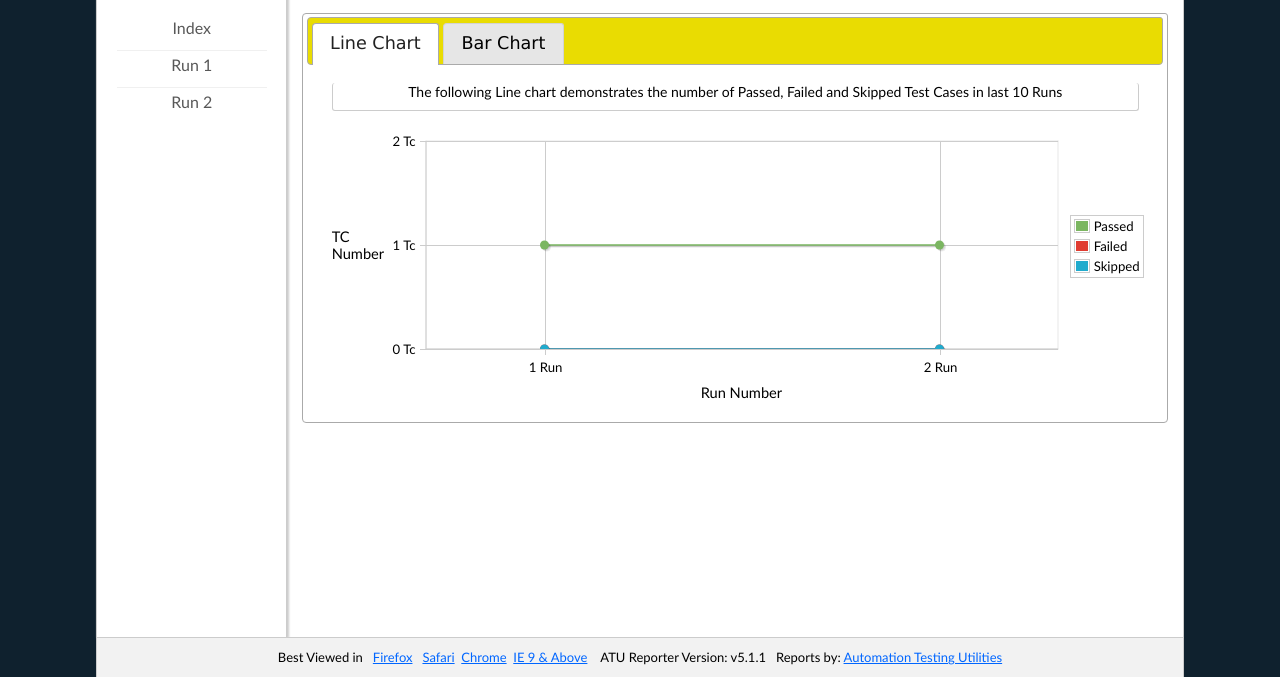
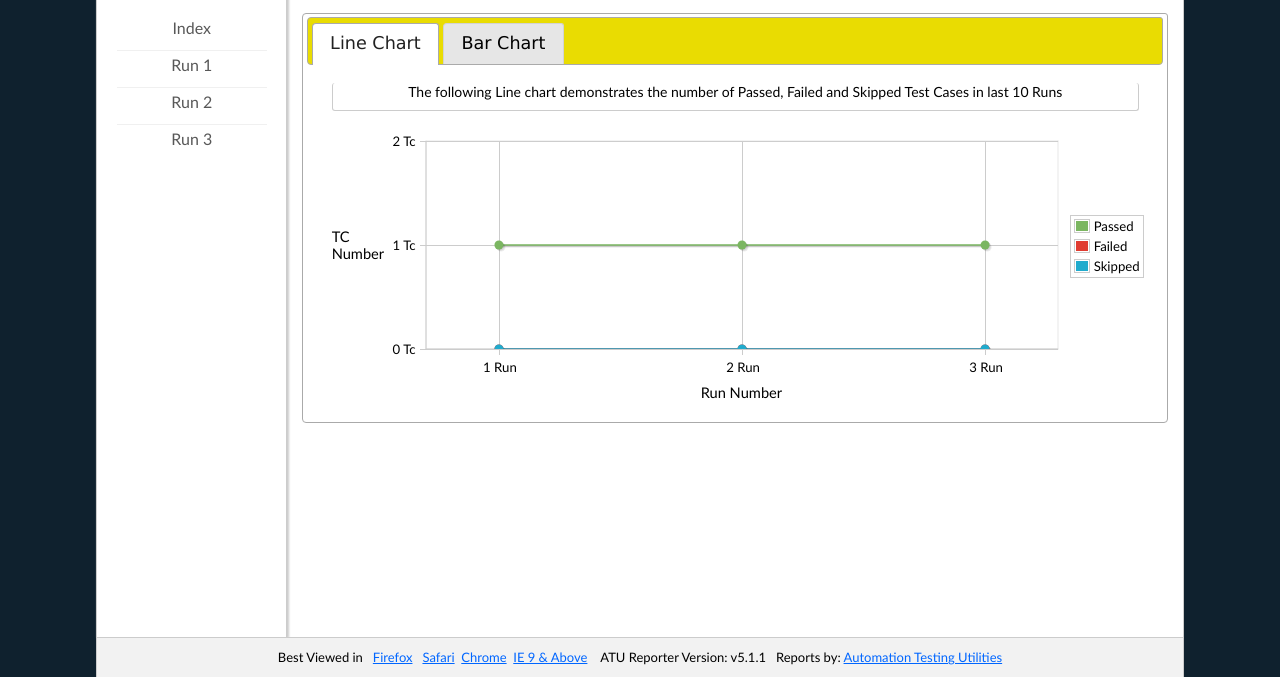
Before and after one commit to daz-ravi/Automation, a plain HTML site: page com.practice.maven/ATU Reports/Results/ConsolidatedPage.html in a window 1280 px wide. Shown: the part 123-800 px from the top of the page. Drawn offline with Linux system fonts and the light colour scheme.

Commit message:
Reports added

```diff
--- a/com.practice.maven/ATU Reports/Results/ConsolidatedPage.html
+++ b/com.practice.maven/ATU Reports/Results/ConsolidatedPage.html
@@ -62,7 +62,10 @@
  <li class="menuStyle"><a href="Run_1\CurrentRun.html" >Run 1 </a></li>
 
 
- <li style="padding-top: 4px;padding-bottom: 4px;"><a href="Run_2\CurrentRun.html" >Run 2 </a></li>
+ <li class="menuStyle"><a href="Run_2\CurrentRun.html" >Run 2 </a></li>
+
+
+ <li style="padding-top: 4px;padding-bottom: 4px;"><a href="Run_3\CurrentRun.html" >Run 3 </a></li>
 
 
                     </ul>
--- a/com.practice.maven/ATU Reports/Results/barChart.js
+++ b/com.practice.maven/ATU Reports/Results/barChart.js
@@ -1,9 +1,9 @@
             $(document).ready(function(){
-                var s1 = [1,1];
-                var s2 = [0,0];
-                var s3 = [0,0];
+                var s1 = [1,1,1];
+                var s2 = [0,0,0];
+                var s3 = [0,0,0];
 
-var ticks = [1,2];    $.jqplot('bar', [s1, s2, s3], {
+var ticks = [1,2,3];    $.jqplot('bar', [s1, s2, s3], {
         animate: true,axesDefaults:{min:0,tickInterval: 1},        seriesColors: ["#7BB661", "#E03C31", "#21ABCD"],
         stackSeries: false,
         seriesDefaults: {
--- a/com.practice.maven/ATU Reports/Results/lineChart.js
+++ b/com.practice.maven/ATU Reports/Results/lineChart.js
@@ -1,9 +1,9 @@
             $(document).ready(function(){
-                var line1 = [1,1];
-                var line2 = [0,0];
-                var line3 = [0,0];
+                var line1 = [1,1,1];
+                var line2 = [0,0,0];
+                var line3 = [0,0,0];
 
-var ticks = [1,2];$.jqplot('line', [line1, line2, line3], {
+var ticks = [1,2,3];$.jqplot('line', [line1, line2, line3], {
         animate: true,
 axesDefaults:{min:0,tickInterval: 1},        seriesDefaults: {
             rendererOptions: {
```
Also changed, not shown: 1 other file.
